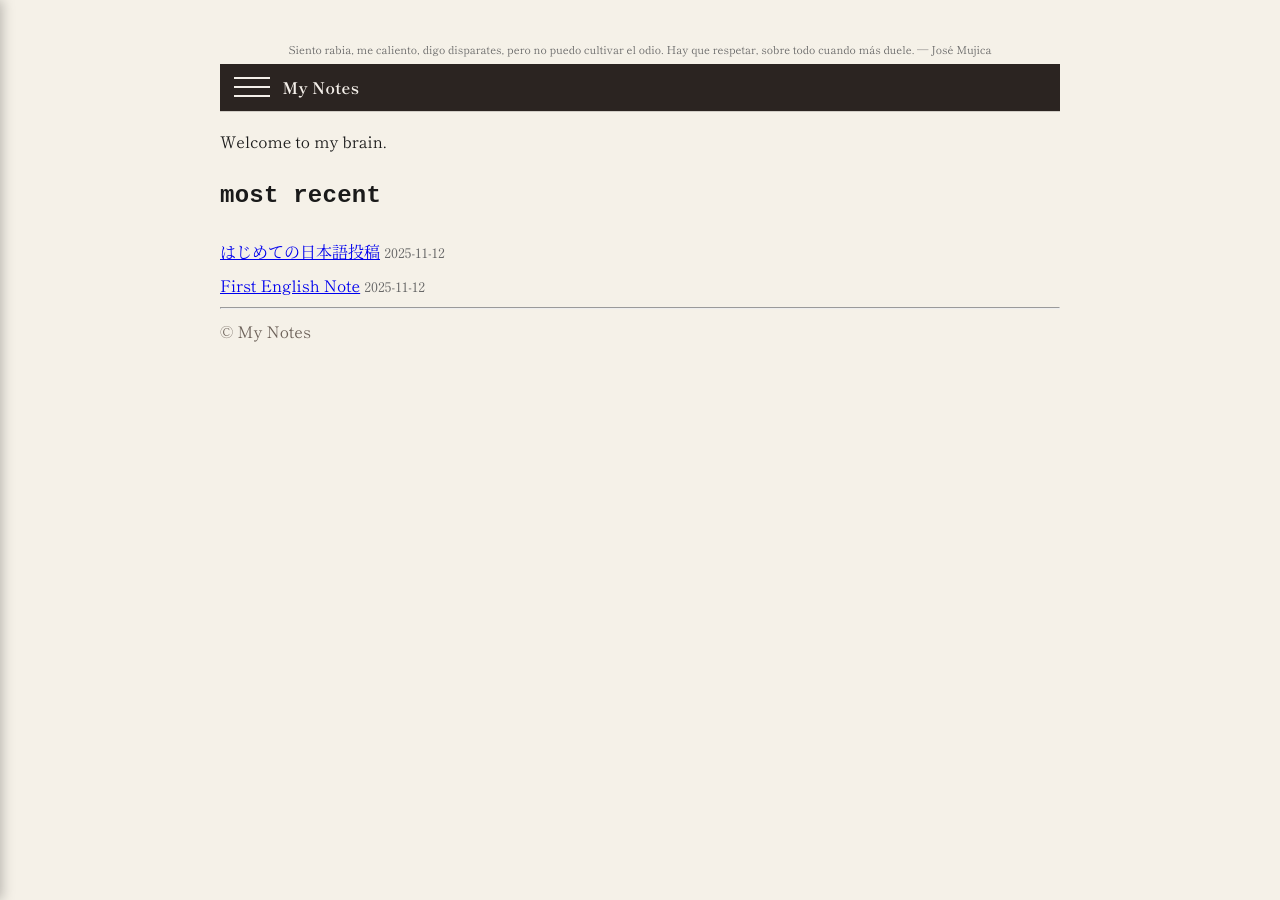
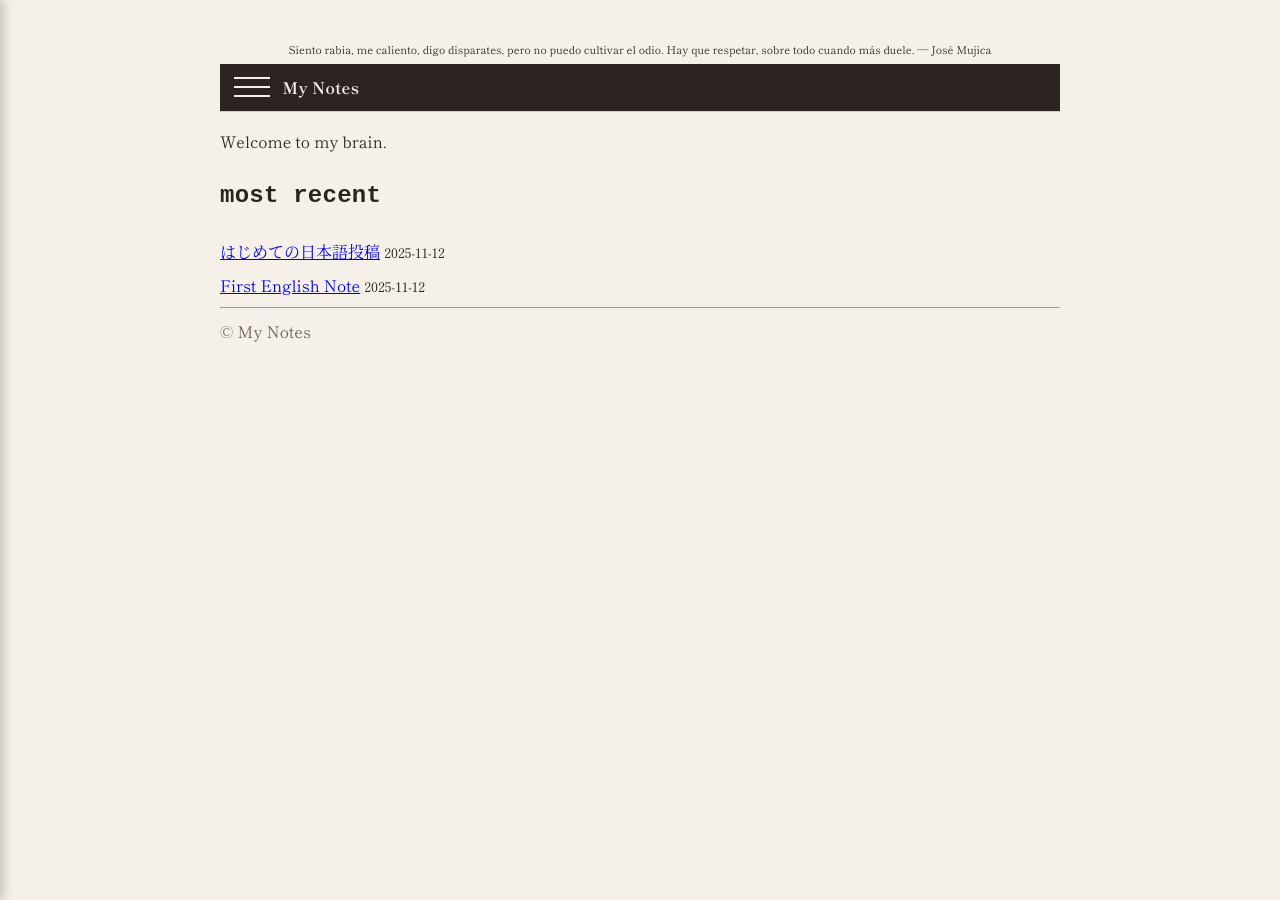
Before and after one commit to tsuredurenarumamani/notes, a Jekyll site: the page built from index.md, in a window 1280 px wide. Built offline with Jekyll 4.4.1, drawn with Linux system fonts in a browser that asks for light colours; some web fonts are replaced.

Commit message:
Update style.css

```diff
--- a/assets/style.css
+++ b/assets/style.css
@@ -5,11 +5,11 @@ img{max-width:100%;height:auto}
 p{ margin:.4rem 0; }
 ul { padding-left: 1.2rem; }
 li { margin: .25rem 0; }
-small{ color:#666; }
+small{ color: var(--brown); }
 .tags-grid{display:flex;gap:2rem;flex-wrap:wrap}
 .tags-grid>div{flex:1 1 260px}
 .tags-grid p{margin:.35rem 0}
-.tags-grid small{color:#666}
+.tags-grid small{color: var(--brown);}
 
 /* 日本語ページ（既定）は明朝体に。確実に効かせるため !important を付ける */
 body{
@@ -47,8 +47,9 @@ h1, h2, h3, h4, h5, h6{
 /* 背景と本文フォント（前に指定した明朝＆等幅ヘッダはそのまま活きます） */
 body{
   background: var(--cream);
-  color: #1a1a1a;
+  color: var(--brown);   /* ← ここを変更！ */
 }
+
 
 /* トップの細バー */
 .topbar{
@@ -126,6 +127,20 @@ body{
 /* 見出しはタイプライター風（前に入れた指定を上書きしないため控えめに） */
 h1, h2, h3, h4, h5, h6{
   font-family: "M PLUS 1 Code","Courier New", Courier, monospace !important;
+
+  /* 本文リンクの色（クリック前後で同じ色） */
+a:link {
+  color: var(--accent);   /* ベージュ系：気に入らなければ別の色でもOK */
+}
+
+a:visited {
+  color: var(--accent);   /* クリック後も同じ色にする */
+}
+
+a:hover {
+  color: var(--brown-2);  /* ホバー時だけ少し濃くする */
+}
+
   font-weight: 700;
 }
 
```
